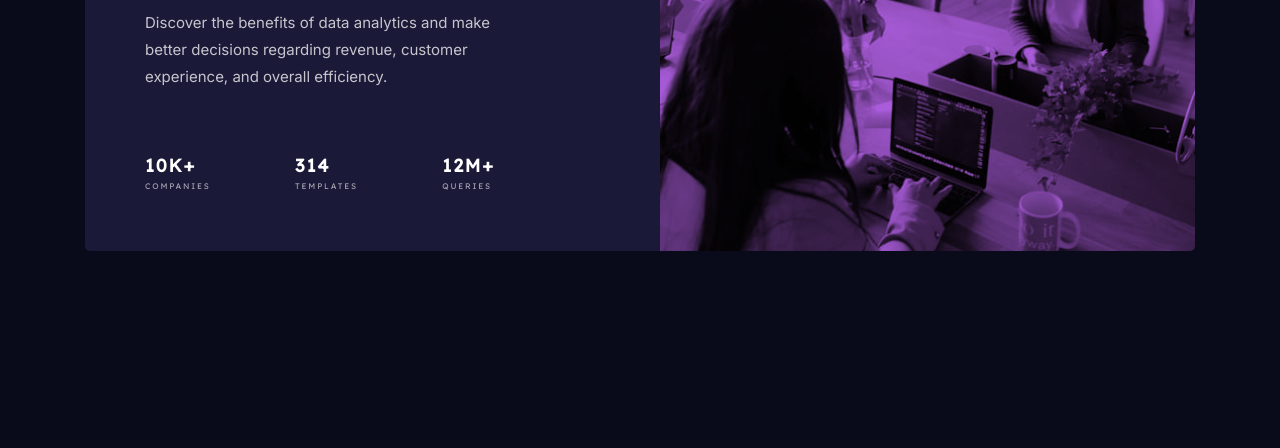
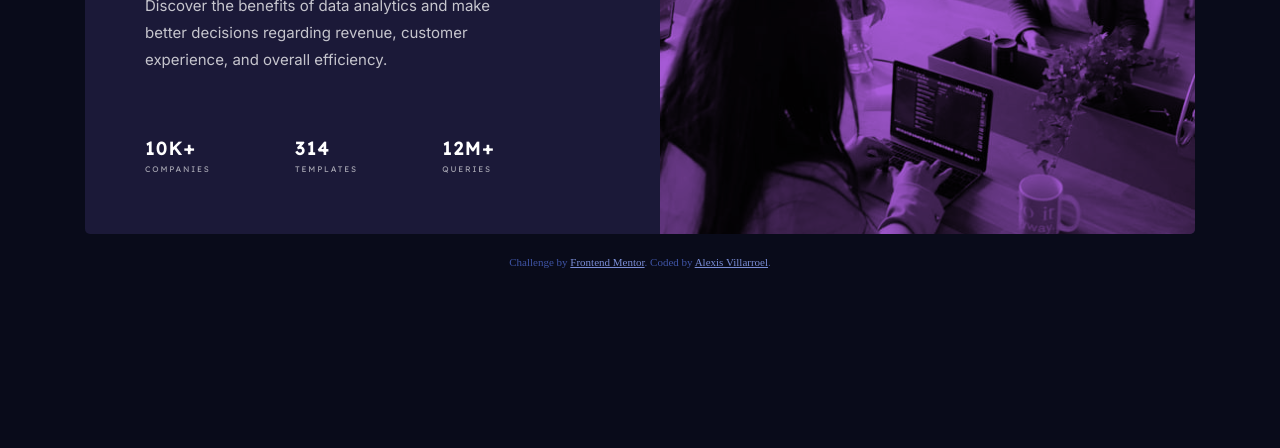
Before and after one commit to vrroel/frontendmentor5.statspreviewcard, a plain HTML site: page index.html in a window 1280 px wide. Shown: the part 368-816 px from the top of the page. Drawn offline with Linux system fonts and the light colour scheme.

Commit message:
attribution changed

```diff
--- a/css/style.css
+++ b/css/style.css
@@ -30,6 +30,7 @@ body {
   font-size: 15px;
   height: 100vh;
   display: flex;
+  flex-direction: column;
   justify-content: center;
   align-items: center;
 }
@@ -127,30 +128,35 @@ ul {
   }
   .card {
     grid-template-columns: 1fr;
-    grid-template-rows:auto 1fr;
+    grid-template-rows: auto 1fr;
     gap: 0;
     text-align: center;
   }
 
-  .card-img{
+  .card-img {
     grid-row: 1;
     height: 240px;
   }
 
-  .card-content{
+  .card-content {
     padding: 2.2em;
   }
 
-  .card-title{
+  .card-title {
     font-size: 1.9em;
   }
 
-  .card-text{
+  .card-text {
     margin-bottom: 2em;
   }
 
-  .card-stats{
+  .card-stats {
     flex-direction: column;
     gap: 2em;
   }
 }
+
+
+.banner{
+  background-color: #272822;
+}
--- a/index.html
+++ b/index.html
@@ -14,10 +14,19 @@
   <link rel="stylesheet" href="./css/style.css">
 
   <!-- Feel free to remove these styles or customise in your own stylesheet 👍 -->
-  <!-- <style>
-    .attribution { font-size: 11px; text-align: center; }
-    .attribution a { color: hsl(228, 45%, 44%); }
-  </style> -->
+  <style>
+    .attribution {
+      font-size: 11px;
+      text-align: center;
+      margin-top: 2em;
+      color: hsl(228, 45%, 45%);
+    }
+
+    .attribution a {
+      color: hsl(228, 53%, 66%);
+      font-size: 1em;
+    }
+  </style>
 </head>
 
 <body>
@@ -44,10 +53,10 @@
     </div>
   </article>
 
-  <!-- <div class="attribution">
+  <div class="attribution">
     Challenge by <a href="https://www.frontendmentor.io?ref=challenge" target="_blank">Frontend Mentor</a>.
-    Coded by <a href="#">Your Name Here</a>.
-  </div> -->
+    Coded by <a href="https://www.frontendmentor.io/profile/vrroel">Alexis Villarroel</a>.
+  </div>
 </body>
 
 </html>
```
Lines whose indentation alone changed are shown as unchanged.
